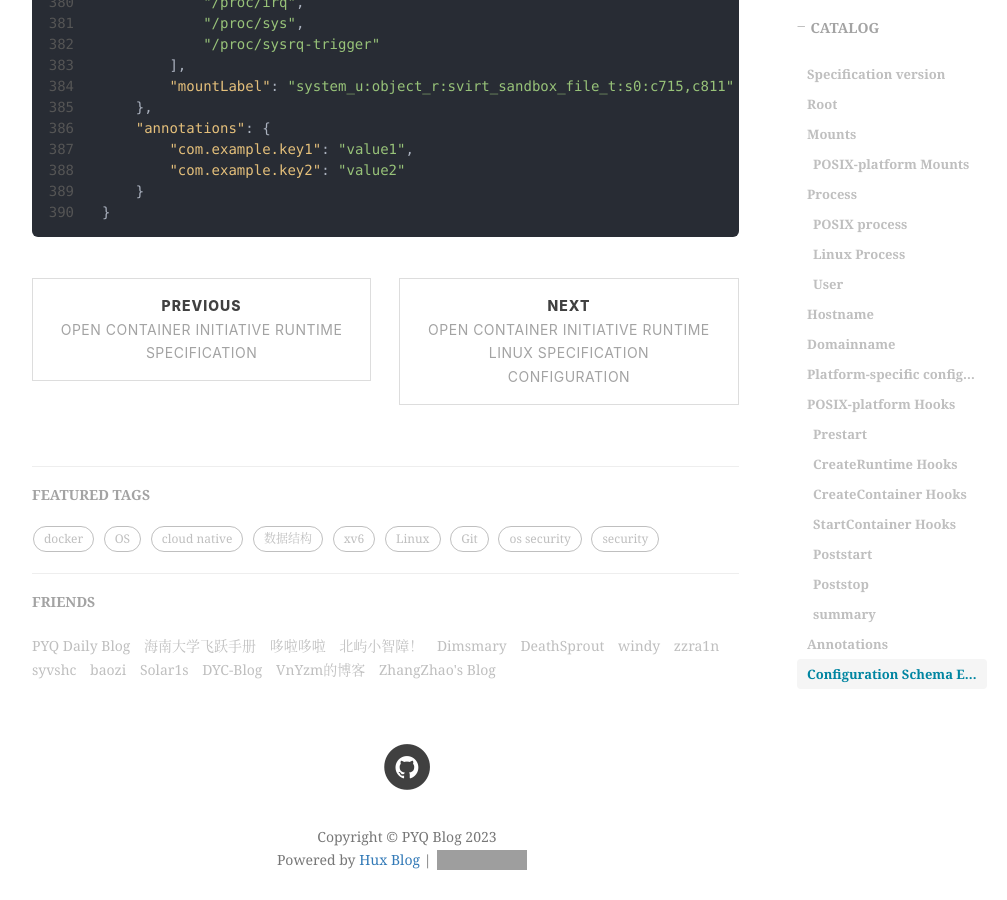
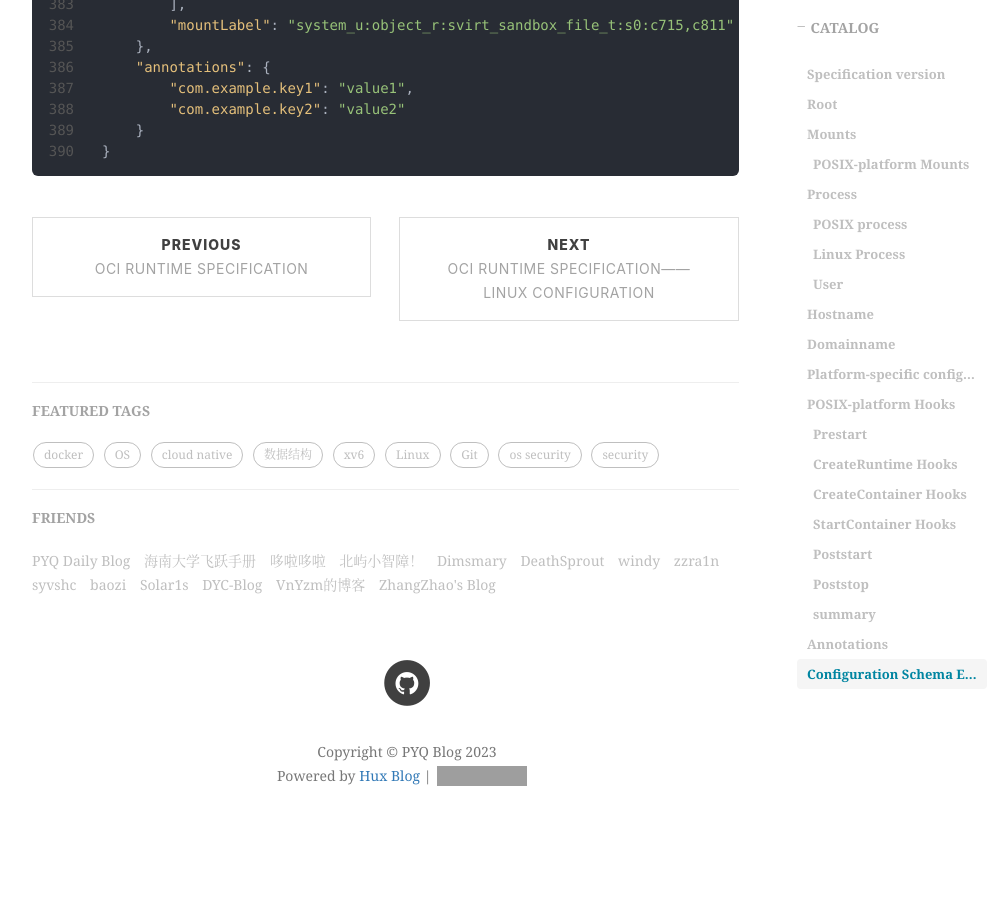
Before and after one commit to peng-yq/peng-yq.github.io, a Jekyll site: the page built from _posts/2023-10-24-runtime-spec-configuration.md, in a window 1280 px wide and 900 px high, scrolled down 18829 px. Shown: the whole window, without its empty margins (233-1240 px from the left). Built offline with Jekyll 4.4.1, drawn with Linux system fonts in a browser that asks for light colours; nearby versions of some CDN libraries; comment, search, counter and statistics services are not loaded; some of the changed text lies outside the part shown; grey boxes are pictures that could not be loaded.

Commit message:
refactor：refactor name

```diff
--- a/_posts/2023-10-23-oci-runtime-spec.md
+++ b/_posts/2023-10-23-oci-runtime-spec.md
@@ -1,6 +1,6 @@
 ---
 layout: post
-title: Open Container Initiative Runtime Specification
+title: OCI Runtime Specification
 subtitle: OCI Runtime-Spec
 author: "PYQ"
 header-mask: 0.3
--- a/_posts/2023-10-24-runtime-spec-configuration.md
+++ b/_posts/2023-10-24-runtime-spec-configuration.md
@@ -1,6 +1,6 @@
 ---
 layout: post
-title: Open Container Initiative Runtime Specification Configuration
+title: OCI Runtime Specification——Configuration
 subtitle: OCI Runtime-Spec/config.json
 author: "PYQ"
 header-mask: 0.3
--- a/_posts/2023-10-25-runtime-spec-linux-configuration.md
+++ b/_posts/2023-10-25-runtime-spec-linux-configuration.md
@@ -1,6 +1,6 @@
 ---
 layout: post
-title: Open Container Initiative Runtime Linux Specification Configuration
+title: OCI Runtime Specification——Linux Configuration
 subtitle: OCI Runtime-Spec/config.json (linux spec)
 author: "PYQ"
 header-mask: 0.3
```
